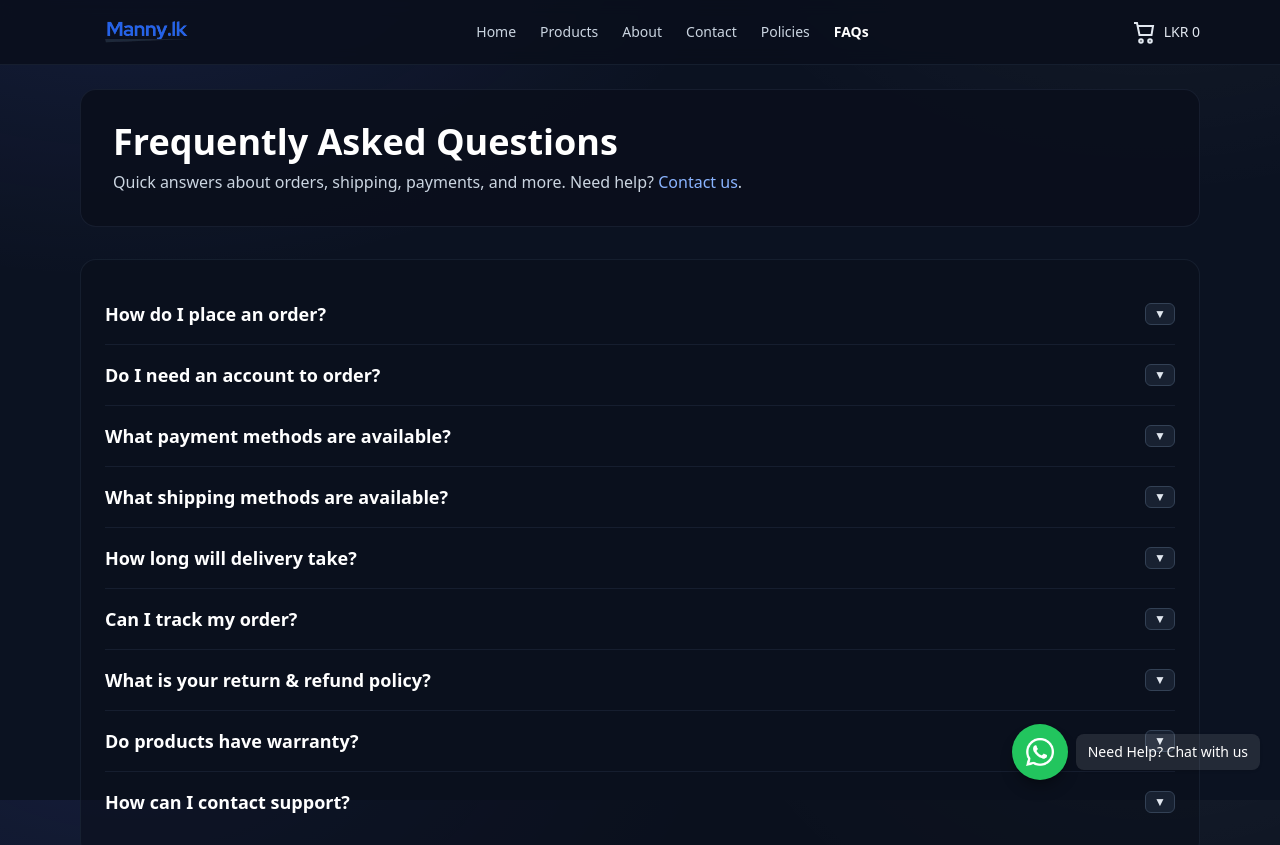
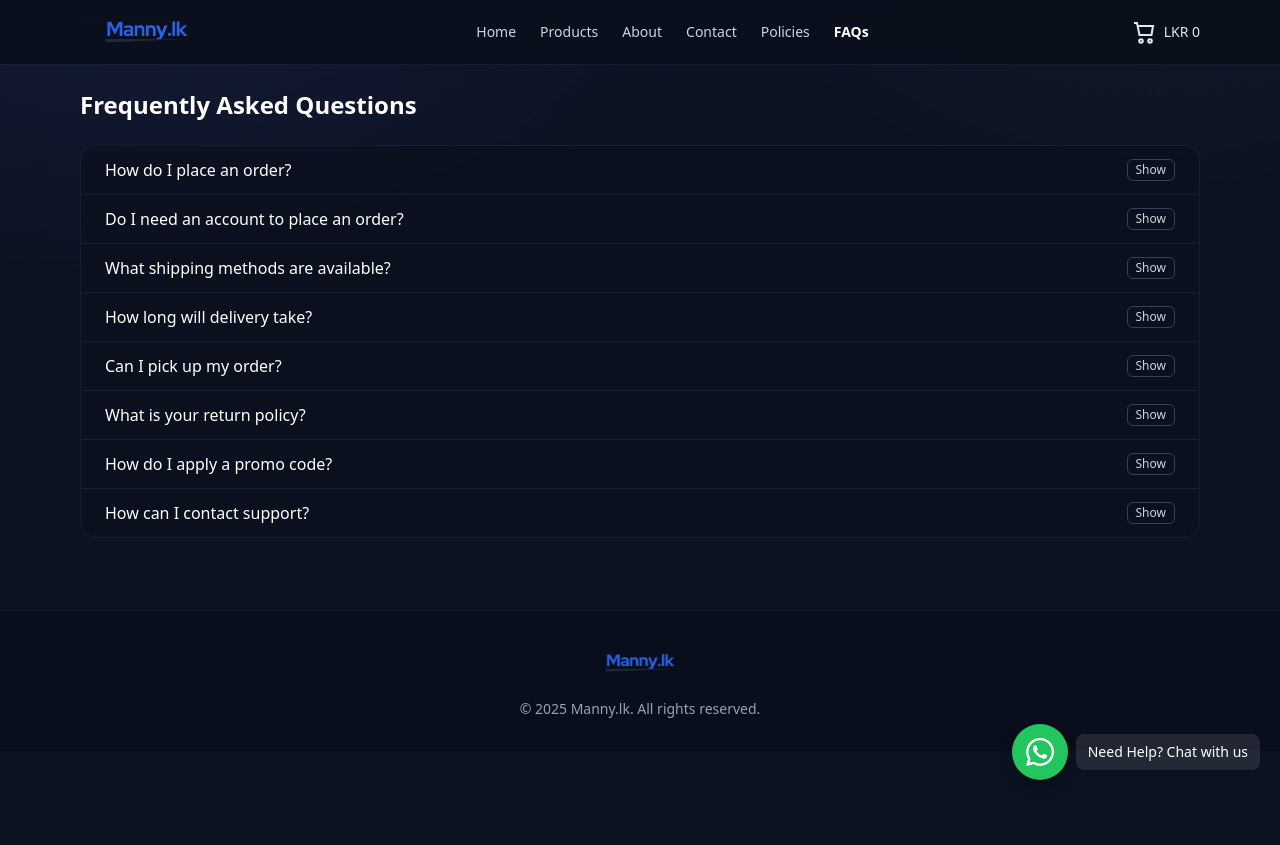
Before and after one commit to UdUdithaEdirisinghe/unm, a Next.js app: page /faq in a window 1280 px wide. Shown: the top 845 px of the page. After the commit the page ends 800 px from the top, so only its background shows below. Built offline with nearby package versions, Linux system fonts and the light colour scheme.

Commit message:
faq fixxxxxxx

```diff
--- a/src/app/faq/page.tsx
+++ b/src/app/faq/page.tsx
@@ -1,60 +1,40 @@
 // src/app/faq/page.tsx
-import Link from "next/link";
+export const dynamic = "force-dynamic";
+export const revalidate = 0;
 
-export const dynamic = "force-static";             // ✅ allowed in App Router
-export const revalidate = 60 * 60 * 24;            // ✅ 24h ISR
 export const metadata = {
-  title: "FAQs • Manny.lk",
-  description:
-    "Answers to common questions about ordering, shipping, payments, delivery times, returns, warranty, and support at Manny.lk.",
+  title: "FAQs",
+  description: "Answers to the most common questions.",
 };
 
-type QA = { q: string; a: React.ReactNode };
+export default function FAQPage() {
+  const faqs: { q: string; a: string }[] = [
+    { q: "How do I place an order?", a: "Add items to cart, then checkout. You can pay Cash on Delivery or via bank transfer." },
+    { q: "Do I need an account to place an order?", a: "No. Guest checkout is supported. Creating an account helps you track orders." },
+    { q: "What shipping methods are available?", a: "Island-wide courier. Free shipping may apply when we run promotions." },
+    { q: "How long will delivery take?", a: "Usually 2–5 business days depending on your location and stock." },
+    { q: "Can I pick up my order?", a: "Contact us first; pickup may be possible by arrangement." },
+    { q: "What is your return policy?", a: "7-day return for unopened items. Warranty claims follow the brand’s policy." },
+    { q: "How do I apply a promo code?", a: "Enter it on the checkout page. Valid codes are applied automatically." },
+    { q: "How can I contact support?", a: "Use the Contact page or the WhatsApp button on the site." },
+  ];
 
-const faqs: QA[] = [
-  { q: "How do I place an order?", a: <>Add items to your cart, head to checkout, and confirm. You’ll receive an order ID by email/SMS.</> },
-  { q: "Do I need an account to order?", a: <>No—guest checkout works. Creating an account helps track orders and save addresses.</> },
-  { q: "What payment methods are available?", a: <>We support <strong>Cash on Delivery</strong> and <strong>Bank Transfer</strong>.</> },
-  { q: "What shipping methods are available?", a: <>Island-wide courier delivery. Free shipping may apply with promos/thresholds.</> },
-  { q: "How long will delivery take?", a: <>Processing 24–48h. Delivery usually 2–5 business days depending on your location.</> },
-  { q: "Can I track my order?", a: <>Yes — you’ll get a tracking reference once the parcel is dispatched.</> },
-  { q: "What is your return & refund policy?", a: <>Returns within 7 days for unopened/defective items. See <Link href="/policies" className="text-brand-accent hover:underline">Policies</Link> for details.</> },
-  { q: "Do products have warranty?", a: <>Yes. Warranty length varies by product/brand; see the product page for specifics.</> },
-  { q: "How can I contact support?", a: <>Use the <Link href="/contact" className="text-brand-accent hover:underline">Contact</Link> page or WhatsApp bubble on the site.</> },
-];
+  return (
+    <div className="space-y-6">
+      <h1 className="text-2xl font-semibold text-white">Frequently Asked Questions</h1>
 
-export default function FAQPage() {
-  return (
-    <div className="space-y-8">
-      <section className="rounded-2xl border border-slate-800/60 bg-[rgba(10,15,28,0.9)] px-4 py-8 sm:px-8">
-        <h1 className="text-3xl sm:text-4xl font-extrabold text-white">Frequently Asked Questions</h1>
-        <p className="mt-2 text-slate-300 max-w-2xl">
-          Quick answers about orders, shipping, payments, and more. Need help?
-          {" "}
-          <Link href="/contact" className="text-brand-accent hover:underline">Contact us</Link>.
-        </p>
-      </section>
-
-      <section className="rounded-2xl border border-slate-800/60 bg-[rgba(10,15,28,0.6)] p-4 sm:p-6">
-        <ul className="divide-y divide-slate-800/60">
-          {faqs.map((item, i) => (
-            <li key={i} className="py-3 sm:py-4">
-              <details className="group">
-                <summary className="flex cursor-pointer list-none items-center justify-between gap-3">
-                  <h2 className="text-base sm:text-lg font-semibold text-white">{item.q}</h2>
-                  <span
-                    aria-hidden
-                    className="shrink-0 rounded-md border border-slate-700 bg-slate-800/70 px-2 py-0.5 text-xs text-slate-200 transition-transform group-open:rotate-180"
-                  >
-                    ▼
-                  </span>
-                </summary>
-                <div className="mt-2 text-sm sm:text-base text-slate-300">{item.a}</div>
-              </details>
-            </li>
-          ))}
-        </ul>
-      </section>
+      <div className="rounded-2xl border border-slate-800/60 bg-[rgba(10,15,28,0.6)] divide-y divide-slate-800/60">
+        {faqs.map((f, i) => (
+          <details key={i} className="group px-4 sm:px-6 py-3">
+            <summary className="flex cursor-pointer list-none items-center justify-between">
+              <span className="text-white font-medium">{f.q}</span>
+              <span className="ml-4 rounded-md border border-slate-700 px-2 py-0.5 text-xs text-slate-300 group-open:hidden">Show</span>
+              <span className="ml-4 rounded-md border border-slate-700 px-2 py-0.5 text-xs text-slate-300 hidden group-open:inline">Hide</span>
+            </summary>
+            <div className="pt-2 text-slate-300">{f.a}</div>
+          </details>
+        ))}
+      </div>
     </div>
   );
 }
```
